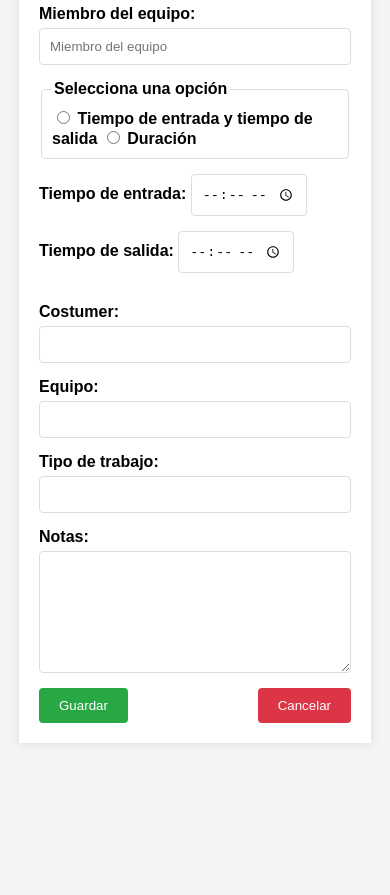
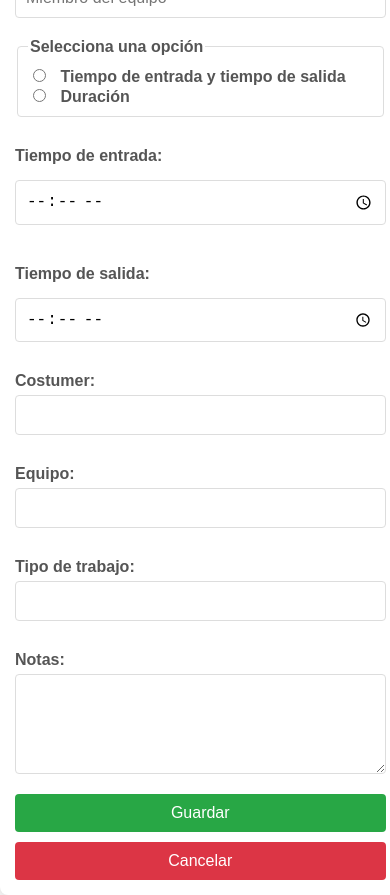
Before and after one commit to PierreBarba/pop_up_page, a plain HTML site: page index.html in a window 390 px wide. Shown: the part 150-1045 px from the top of the page. Before the commit the page ends 913 px from the top, so only its background shows below. Drawn offline with Linux system fonts and the light colour scheme.

Commit message:
responsivo

```diff
--- a/styles.css
+++ b/styles.css
@@ -1,3 +1,5 @@
+/* styles.css */
+
 body {
     font-family: Arial, sans-serif;
     background-color: #f4f4f4;
@@ -6,17 +8,18 @@ body {
 }
 
 .container {
-    width: 80%;
-    max-width: 600px;
-    margin: 20px auto;
+    width: 90%;
+    max-width: 800px;
+    margin: 0 auto;
     padding: 20px;
-    background: white;
+    background: #ffffff;
+    border-radius: 8px;
     box-shadow: 0 0 10px rgba(0, 0, 0, 0.1);
 }
 
 h1 {
+    color: #333;
     text-align: center;
-    margin-bottom: 20px;
 }
 
 form {
@@ -25,17 +28,21 @@ form {
 }
 
 label {
-    margin-bottom: 5px;
+    margin: 10px 0 5px;
     font-weight: bold;
+    color: #555;
 }
 
 input[type="text"],
 input[type="time"],
 textarea {
+    width: 100%;
     padding: 10px;
-    margin-bottom: 15px;
+    margin-bottom: 20px;
     border: 1px solid #ddd;
     border-radius: 4px;
+    font-size: 16px;
+    box-sizing: border-box; /* Asegura que el padding y border no aumenten el tamaño total */
 }
 
 textarea {
@@ -47,27 +54,38 @@ fieldset {
     border: 1px solid #ddd;
     border-radius: 4px;
     padding: 10px;
-    margin-bottom: 15px;
+    margin-bottom: 20px;
+    box-sizing: border-box; /* Asegura que el padding y border no aumenten el tamaño total */
 }
 
 legend {
     font-weight: bold;
+    color: #555;
+}
+
+label input[type="radio"] {
+    margin-right: 10px;
 }
 
 .tiempo {
-    margin-bottom: 15px;
+    display: flex;
+    flex-direction: column;
+    gap: 10px;
 }
 
 .buttons {
     display: flex;
-    justify-content: space-between;
+    flex-direction: column;
+    gap: 10px;
 }
 
 button {
     padding: 10px 20px;
     border: none;
     border-radius: 4px;
+    font-size: 16px;
     cursor: pointer;
+    transition: background-color 0.3s, color 0.3s;
 }
 
 button[type="submit"] {
@@ -75,7 +93,54 @@ button[type="submit"] {
     color: white;
 }
 
+button[type="submit"]:hover {
+    background-color: #218838;
+}
+
 button[type="button"] {
     background-color: #dc3545;
     color: white;
 }
+
+button[type="button"]:hover {
+    background-color: #c82333;
+}
+
+/* Media Queries for responsiveness */
+@media (max-width: 768px) {
+    .container {
+        width: 95%;
+        padding: 15px;
+    }
+
+    .tiempo {
+        flex-direction: column;
+    }
+
+    .buttons {
+        flex-direction: column;
+    }
+}
+
+@media (max-width: 375px) {
+    .container {
+        width: 100%;
+        padding: 10px;
+    }
+
+    input[type="text"],
+    input[type="time"],
+    textarea {
+        font-size: 14px;
+        padding: 8px;
+    }
+
+    textarea {
+        height: 80px;
+    }
+
+    button {
+        font-size: 14px;
+        padding: 8px 16px;
+    }
+}
```
